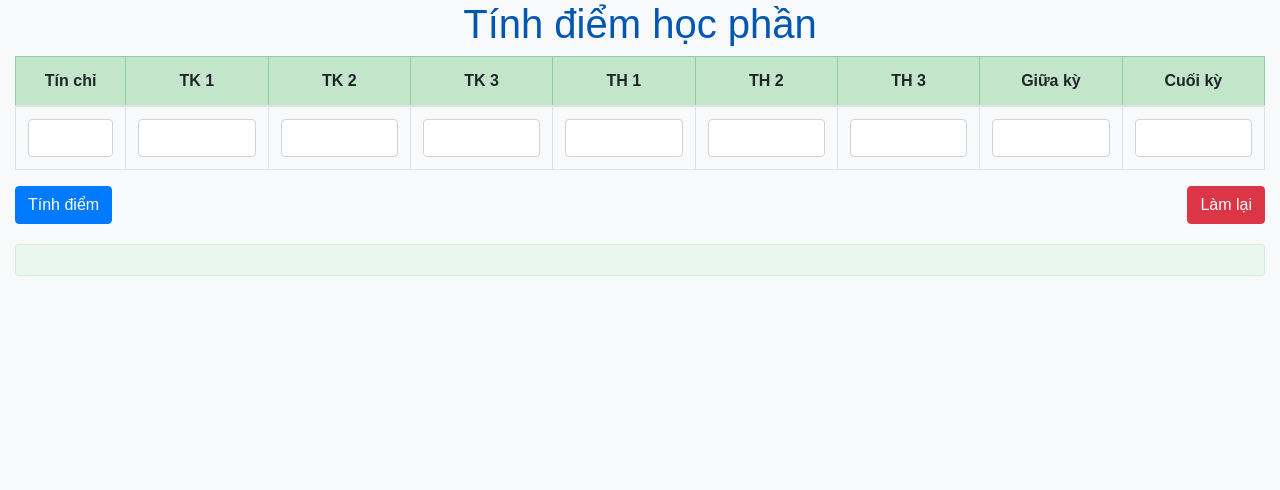
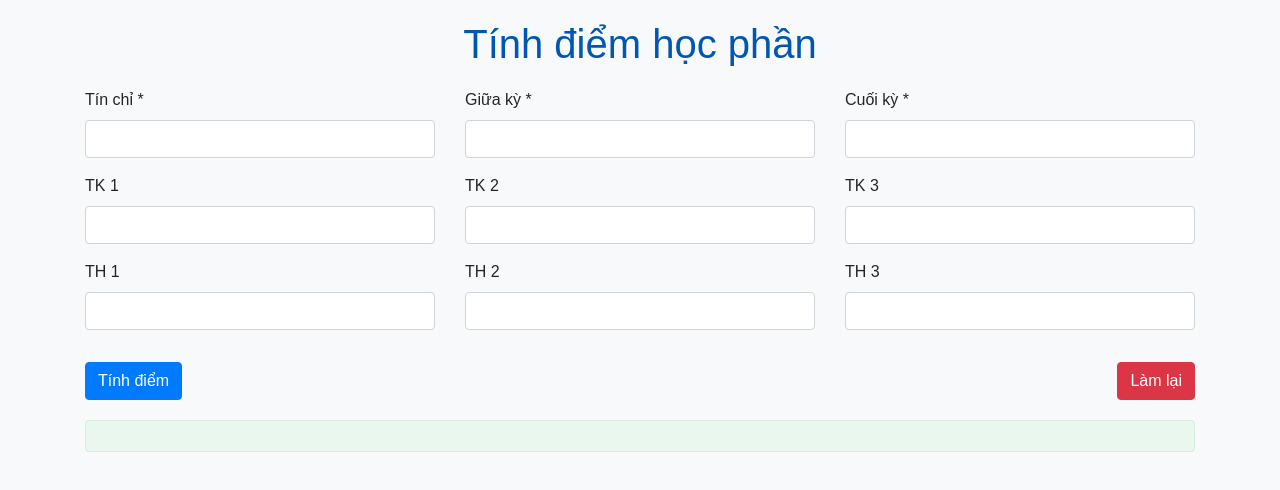
Before and after one commit to HPLamIT1302/tinh-diem-hoc-phan-iuh, a plain HTML site: page index.html in a window 1280 px wide. Drawn offline with nearby package versions, Linux system fonts and the light colour scheme.

Commit message:
Update index.html

```diff
--- a/index.html
+++ b/index.html
@@ -1,10 +1,10 @@
 <!DOCTYPE html>
 <html lang="vi">
 <head>
-    <meta charset="UTF-8">
-    <meta name="viewport" content="width=device-width, initial-scale=1.0">
+  <meta charset="UTF-8" />
+  <meta name="viewport" content="width=device-width, initial-scale=1.0"/>
   <title>Tính điểm học phần</title>
-    <link rel="stylesheet" href="https://maxcdn.bootstrapcdn.com/bootstrap/4.5.2/css/bootstrap.min.css">
+  <link rel="stylesheet" href="https://maxcdn.bootstrapcdn.com/bootstrap/4.5.2/css/bootstrap.min.css"/>
   <style>
     body {
       font-family: Arial, sans-serif;
@@ -14,7 +14,9 @@
     h1 {
       text-align: center;
       color: #0056b3;
+      margin: 20px 0;
     }
+
     .result {
       margin-top: 20px;
       padding: 15px;
@@ -28,65 +30,86 @@
   </style>
 </head>
 <body>
-    <div class="container-fluid">
+  <div class="container">
     <h1>Tính điểm học phần</h1>
     <form id="scoreForm">
-            <div class="table-responsive">
-                <table class="table table-bordered">
-                    <thead class="table-success text-center">
-                        <tr>
-                            <th scope="col">Tín chỉ</th>
-                            <th scope="col">TK 1</th>
-                            <th scope="col">TK 2</th>
-                            <th scope="col">TK 3</th>
-                            <th scope="col">TH 1</th>
-                            <th scope="col">TH 2</th>
-                            <th scope="col">TH 3</th>
-                            <th scope="col">Giữa kỳ</th>
-                            <th scope="col">Cuối kỳ</th>
-                        </tr>
-                    </thead>
-                    <tbody>
-                        <tr>
-                            <td><input type="number" class="form-control" id="credits" min="1" max="4" step="1" required></td>
-                            <td><input type="number" class="form-control" id="tk1" min="0" max="10" step="0.1"></td>
-                            <td><input type="number" class="form-control" id="tk2" min="0" max="10" step="0.1"></td>
-                            <td><input type="number" class="form-control" id="tk3" min="0" max="10" step="0.1"></td>
-                            <td><input type="number" class="form-control" id="th1" min="0" max="10" step="0.1"></td>
-                            <td><input type="number" class="form-control" id="th2" min="0" max="10" step="0.1"></td>
-                            <td><input type="number" class="form-control" id="th3" min="0" max="10" step="0.1"></td>
-                            <td><input type="number" class="form-control" id="midterm" min="0" max="10" step="0.1" required></td>
-                            <td><input type="number" class="form-control" id="final" min="0" max="10" step="0.1" required></td>
-                        </tr>
-                    </tbody>
-                </table>
+      <div class="row">
+        <div class="form-group col-md-4">
+          <label for="credits">Tín chỉ *</label>
+          <input type="number" class="form-control" id="credits" min="1" max="4" required />
         </div>
-            <div class="d-flex justify-content-between">
+        <div class="form-group col-md-4">
+            <label for="midterm">Giữa kỳ *</label>
+            <input type="number" class="form-control" id="midterm" min="0" max="10" step="0.1" required />
+          </div>
+
+          <div class="form-group col-md-4">
+            <label for="final">Cuối kỳ *</label>
+            <input type="number" class="form-control" id="final" min="0" max="10" step="0.1" required />
+          </div>
+
+        <div class="form-group col-md-4">
+          <label for="tk1">TK 1</label>
+          <input type="number" class="form-control" id="tk1" min="0" max="10" step="0.1" />
+        </div>
+
+        <div class="form-group col-md-4">
+          <label for="tk2">TK 2</label>
+          <input type="number" class="form-control" id="tk2" min="0" max="10" step="0.1" />
+        </div>
+
+        <div class="form-group col-md-4">
+          <label for="tk3">TK 3</label>
+          <input type="number" class="form-control" id="tk3" min="0" max="10" step="0.1" />
+        </div>
+
+        <div class="form-group col-md-4">
+          <label for="th1">TH 1</label>
+          <input type="number" class="form-control" id="th1" min="0" max="10" step="0.1" />
+        </div>
+
+        <div class="form-group col-md-4">
+          <label for="th2">TH 2</label>
+          <input type="number" class="form-control" id="th2" min="0" max="10" step="0.1" />
+        </div>
+
+        <div class="form-group col-md-4">
+          <label for="th3">TH 3</label>
+          <input type="number" class="form-control" id="th3" min="0" max="10" step="0.1" />
+        </div>
+
+
+      </div>
+
+      <div class="d-flex justify-content-between my-3">
         <button type="button" class="btn btn-primary" id="calculate">Tính điểm</button>
         <button type="reset" class="btn btn-danger" id="reset">Làm lại</button>
       </div>
     </form>
+
     <div class="result" id="result"></div>
   </div>
 
   <script>
-        document.getElementById('calculate').addEventListener('click', function () {
-            const credits = parseFloat(document.getElementById('credits').value) || 0;
-            const tk1 = parseFloat(document.getElementById('tk1').value) || 0;
-            const tk2 = parseFloat(document.getElementById('tk2').value) || 0;
-            const tk3 = parseFloat(document.getElementById('tk3').value) || 0;
-            const th1 = parseFloat(document.getElementById('th1').value) || 0;
-            const th2 = parseFloat(document.getElementById('th2').value) || 0;
-            const th3 = parseFloat(document.getElementById('th3').value) || 0;
-            const midterm = parseFloat(document.getElementById('midterm').value) || 0;
-            const final = parseFloat(document.getElementById('final').value) || 0;
+    document.getElementById("calculate").addEventListener("click", function () {
+      const credits = parseFloat(document.getElementById("credits").value) || 0;
+      const tk1 = parseFloat(document.getElementById("tk1").value) || 0;
+      const tk2 = parseFloat(document.getElementById("tk2").value) || 0;
+      const tk3 = parseFloat(document.getElementById("tk3").value) || 0;
+      const th1 = parseFloat(document.getElementById("th1").value) || 0;
+      const th2 = parseFloat(document.getElementById("th2").value) || 0;
+      const th3 = parseFloat(document.getElementById("th3").value) || 0;
+      const midterm = parseFloat(document.getElementById("midterm").value) || 0;
+      const final = parseFloat(document.getElementById("final").value) || 0;
 
       if (credits <= 0) {
-                document.getElementById('result').textContent = 'Vui lòng nhập số tín chỉ hợp lệ!';
+        document.getElementById("result").textContent = "Vui lòng nhập số tín chỉ hợp lệ!";
         return;
       }
 
-            let dtbkt = 0, dtkhp = 0, letterGrade = '';
+      let dtbkt = 0,
+        dtkhp = 0,
+        letterGrade = "";
       const tkCount = (tk1 > 0) + (tk2 > 0) + (tk3 > 0);
       dtbkt = tkCount > 0 ? (tk1 + tk2 + tk3) / tkCount : 0;
 
@@ -103,21 +126,21 @@
 
       dtkhp = Math.round(dtkhp * 10) / 10;
 
-            if (dtkhp >= 9.0) letterGrade = 'A+';
-            else if (dtkhp >= 8.5) letterGrade = 'A';
-            else if (dtkhp >= 8.0) letterGrade = 'B+';
-            else if (dtkhp >= 7.0) letterGrade = 'B';
-            else if (dtkhp >= 6.0) letterGrade = 'C+';
-            else if (dtkhp >= 5.5) letterGrade = 'C';
-            else if (dtkhp >= 5.0) letterGrade = 'D+';
-            else if (dtkhp >= 4.0) letterGrade = 'D';
-            else letterGrade = 'F';
+      if (dtkhp >= 9.0) letterGrade = "A+";
+      else if (dtkhp >= 8.5) letterGrade = "A";
+      else if (dtkhp >= 8.0) letterGrade = "B+";
+      else if (dtkhp >= 7.0) letterGrade = "B";
+      else if (dtkhp >= 6.0) letterGrade = "C+";
+      else if (dtkhp >= 5.5) letterGrade = "C";
+      else if (dtkhp >= 5.0) letterGrade = "D+";
+      else if (dtkhp >= 4.0) letterGrade = "D";
+      else letterGrade = "F";
 
-            document.getElementById('result').textContent = `Điểm tổng kết: ${dtkhp} | Điểm chữ: ${letterGrade}`;
+      document.getElementById("result").textContent = `Điểm tổng kết: ${dtkhp} | Điểm chữ: ${letterGrade}`;
     });
 
-        document.getElementById('reset').addEventListener('click', function () {
-            document.getElementById('result').textContent = '';
+    document.getElementById("reset").addEventListener("click", function () {
+      document.getElementById("result").textContent = "";
     });
   </script>
 </body>
```
Lines whose indentation alone changed are shown as unchanged.
